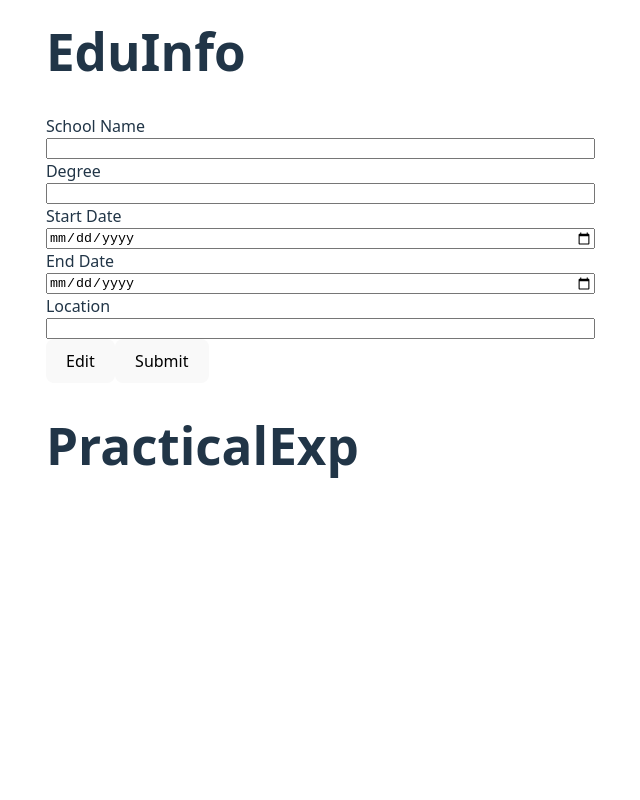
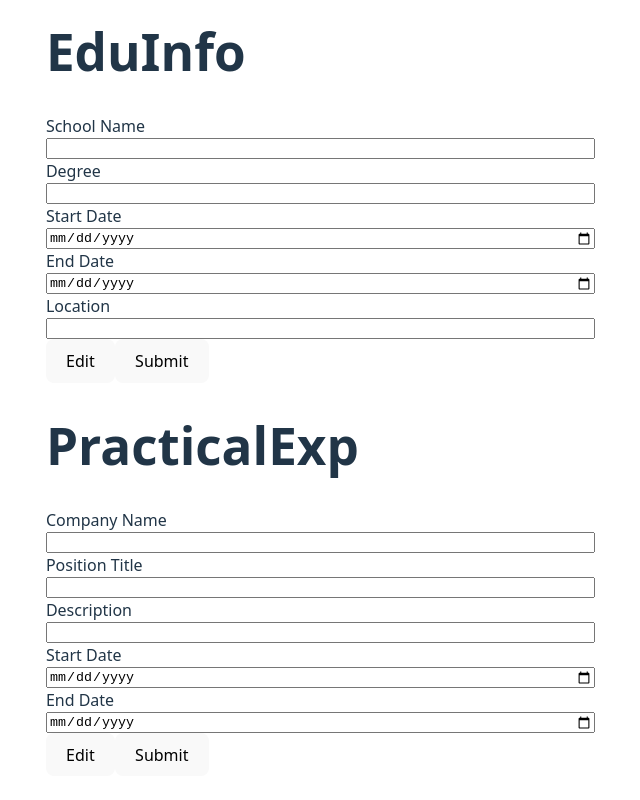
Before and after one commit to MustafaManhall/cv-application, a React (Vite) app: page / in a window 1280 px wide. Shown: the part 348-1148 px from the top of the page, without its empty margins (203-843 px from the left). Before the commit the page ends 888 px from the top, so only its background shows below. Built offline with nearby package versions, Linux system fonts and the light colour scheme.

Commit message:
Feat: Adding practicalExperience component logic

```diff
--- a/src/App.jsx
+++ b/src/App.jsx
@@ -22,6 +22,14 @@ function App() {
     eduLocation: "",
   });
 
+  const [practicalForm, setPracticalForm] = useState({
+    companyName: "",
+    positionTitle: "",
+    description: "",
+    startDate: "",
+    endDate: "",
+  });
+
   function handleFullName(e) {
     setPersonalInfo({ ...personalInfo, fullName: e.target.value });
   }
@@ -44,6 +52,16 @@ function App() {
       eduLocation: formData.eduLocation,
     });
   }
+  function handlePracticalForm (practicalData) {
+    setPracticalForm({
+      companyName: practicalData.companyName,
+      positionTitle: practicalData.positionTitle,
+      description: practicalData.description,
+      startDate: practicalData.startDate,
+      endDate: practicalData.endDate
+    });
+  }
+
   return (
     <>
       <div>
@@ -55,11 +73,12 @@ function App() {
           handleLocation={handleLocation}
         />
         <EduInfo storeFormData={handleEduInfo} data={formData} />
-        <PracticalExp />
+        <PracticalExp storePracticalForm={handlePracticalForm} data={practicalForm} />
       </div>
       <Preview
         personalInfo={personalInfo}
         formData={formData}
+        practicalData={practicalForm}
       />
     </>
   );
--- a/src/components/practicalExperience.jsx
+++ b/src/components/practicalExperience.jsx
@@ -1,7 +1,125 @@
-function PracticalExp() {
+import { useState } from "react";
+import "../styles/practicalExperience.css";
+
+function PracticalExp({ storePracticalForm, data }) {
+  const [practicalForm, setPracticalForm] = useState({
+    companyName: "",
+    positionTitle: "",
+    description: "",
+    startDate: "",
+    endDate: "",
+  });
+
+  function handleCompanyName(e) {
+    setPracticalForm({ ...practicalForm, companyName: e.target.value });
+  }
+  function handlePositionTitle(e) {
+    setPracticalForm({ ...practicalForm, positionTitle: e.target.value });
+  }
+  function handleDescription(e) {
+    setPracticalForm({ ...practicalForm, description: e.target.value });
+  }
+  function handleStartDate(e) {
+    setPracticalForm({ ...practicalForm, startDate: e.target.value });
+  }
+  function handleEndDate(e) {
+    setPracticalForm({ ...practicalForm, endDate: e.target.value });
+  }
+
+  function handleClickBtn(e) {
+    e.preventDefault();
+    storePracticalForm(practicalForm);
+    setPracticalForm({
+      companyName: "",
+      positionTitle: "",
+      description: "",
+      startDate: "",
+      endDate: "",
+    });
+  }
+  function handleEditBtn(e) {
+    e.preventDefault();
+    setPracticalForm({
+      companyName: data.companyName,
+      positionTitle: data.positionTitle,
+      description: data.description,
+      startDate: data.startDate,
+      endDate: data.endDate
+    });
+  }
+
   return (
     <>
       <h1>PracticalExp</h1>
+      <form className="practical-exp">
+        <label htmlFor="company-name" className="company-name">
+          Company Name
+        </label>
+        <input
+          type="text"
+          name="company-name"
+          id="company-name"
+          autoComplete="on"
+          onChange={handleCompanyName}
+          value={practicalForm.companyName}
+        />
+
+        <label htmlFor="position-title" className="position-title">
+          Position Title
+        </label>
+        <input
+          type="text"
+          name="position-title"
+          id="position-title"
+          autoComplete="on"
+          onChange={handlePositionTitle}
+          value={practicalForm.positionTitle}
+        />
+
+        <label htmlFor="description" className="description">
+          Description
+        </label>
+        <input
+          type="text"
+          name="description"
+          id="description"
+          autoComplete="on"
+          onChange={handleDescription}
+          value={practicalForm.description}
+        />
+
+        <label htmlFor="start-date" className="start-date">
+          Start Date
+        </label>
+        <input
+          type="date"
+          name="start-date"
+          id="start-date"
+          autoComplete="on"
+          onChange={handleStartDate}
+          value={practicalForm.startDate}
+        />
+        <label htmlFor="end-date" className="end-date">
+          End Date
+        </label>
+        <input
+          type="date"
+          name="end-date"
+          id="end-date"
+          autoComplete="on"
+          onChange={handleEndDate}
+          value={practicalForm.endDate}
+        />
+
+        <div className="btns">
+          <button className="edit-btn" onClick={handleEditBtn}>
+            Edit
+          </button>
+          <button type="submit" className="submit-btn" onClick={handleClickBtn}>
+            Submit
+          </button>
+        </div>
+      </form>
     </>
   );
 }
--- a/src/components/preview.jsx
+++ b/src/components/preview.jsx
@@ -1,6 +1,6 @@
 import { PersonalInfo } from "./personalInfo";
 
-function Preview({ personalInfo, formData }) {
+function Preview({ personalInfo, formData, practicalData }) {
   return (
     <div>
       <h1>Preview</h1>
@@ -17,6 +17,13 @@ function Preview({ personalInfo, formData }) {
         <h2>{formData.endDate}</h2>
         <h2>{formData.eduLocation}</h2>
       </div>
+      <div>
+        <h2>{practicalData.companyName}</h2>
+        <h2>{practicalData.positionTitle}</h2>
+        <h2>{practicalData.description}</h2>
+        <h2>{practicalData.startDate}</h2>
+        <h2>{practicalData.endDate}</h2>
+      </div>
     </div>
   );
 }
--- /dev/null
+++ b/src/styles/practicalExperience.css
@@ -0,0 +1,4 @@
+.practical-exp {
+    display: flex;
+    flex-direction: column;
+}
```
